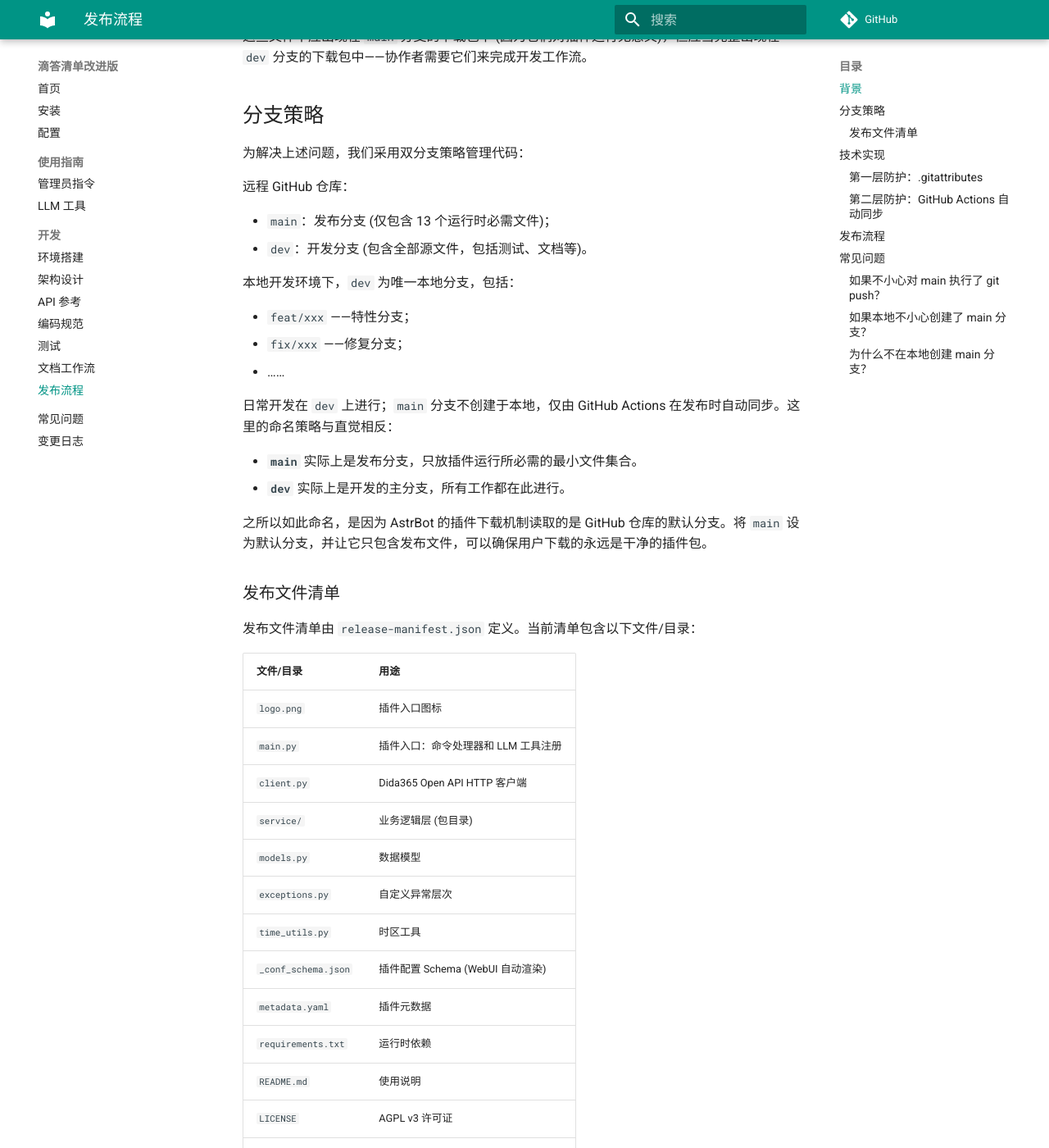
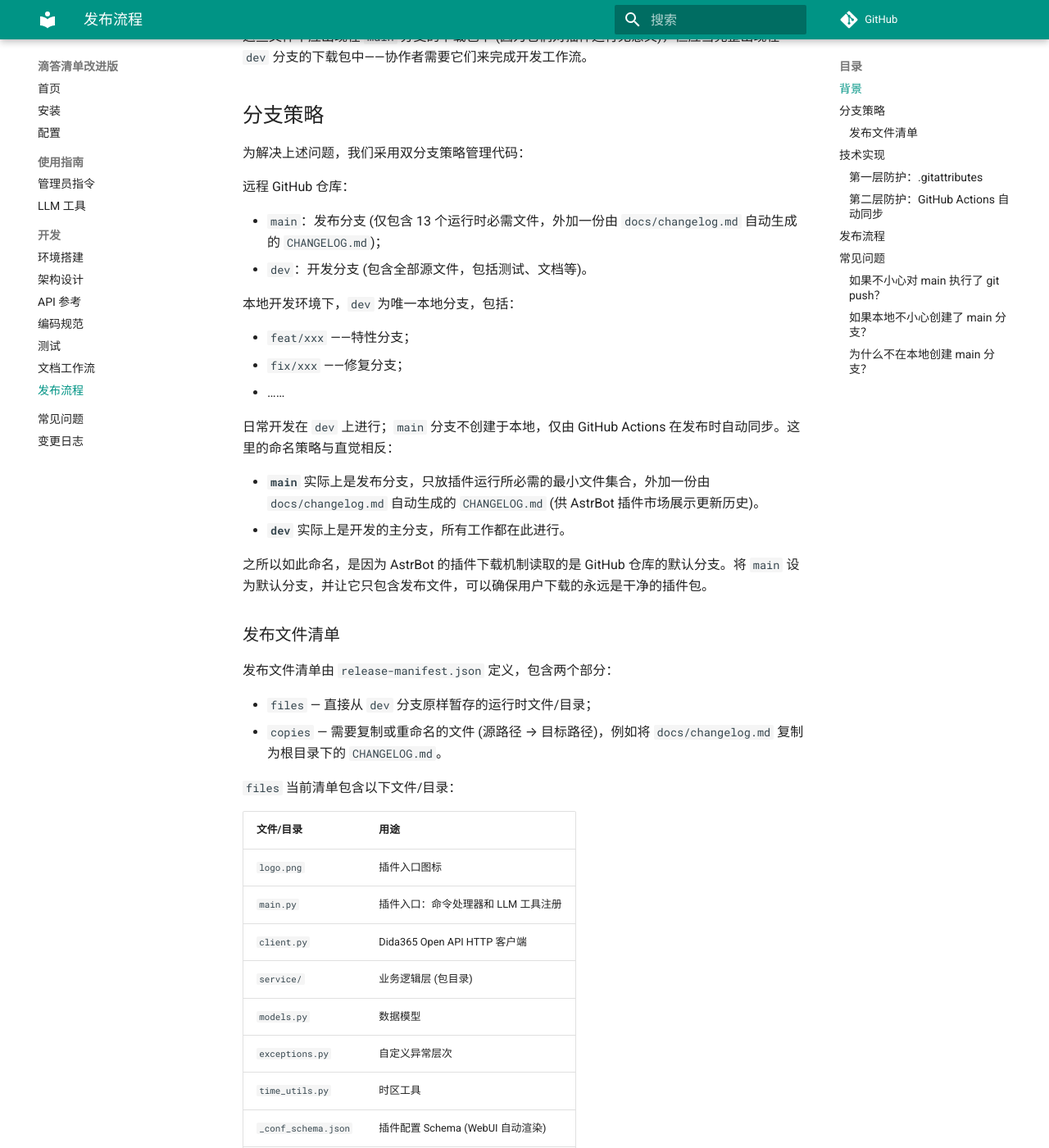
Before and after one commit to GitHubonline1396529/astrbot_plugin_dida_improved, an MkDocs documentation site: the page built from docs/development/release-workflow.md, in a window 1280 px wide and 1400 px high, scrolled down 543 px. Shown: the whole window at 82% size. Built offline with MkDocs 1.6.1 and Material for MkDocs 9.7.7, drawn with Linux system fonts in a browser that asks for light colours; comment, search, counter and statistics services are not loaded; some of the changed text lies outside the part shown.

Commit message:
docs(release): document changelog sync to main

```diff
--- a/docs/development/release-workflow.md
+++ b/docs/development/release-workflow.md
@@ -21,7 +21,7 @@
 
 远程 GitHub 仓库：
 
-- `main`：发布分支 (仅包含 13 个运行时必需文件)；
+- `main`：发布分支 (仅包含 13 个运行时必需文件，外加一份由 `docs/changelog.md` 自动生成的 `CHANGELOG.md`)；
 - `dev`：开发分支 (包含全部源文件，包括测试、文档等)。
 
 本地开发环境下，`dev` 为唯一本地分支，包括：
@@ -32,14 +32,19 @@
 
 日常开发在 `dev` 上进行；`main` 分支不创建于本地，仅由 GitHub Actions 在发布时自动同步。这里的命名策略与直觉相反：
 
-- **`main`** 实际上是发布分支，只放插件运行所必需的最小文件集合。
+- **`main`** 实际上是发布分支，只放插件运行所必需的最小文件集合，外加一份由 `docs/changelog.md` 自动生成的 `CHANGELOG.md` (供 AstrBot 插件市场展示更新历史)。
 - **`dev`** 实际上是开发的主分支，所有工作都在此进行。
 
 之所以如此命名，是因为 AstrBot 的插件下载机制读取的是 GitHub 仓库的默认分支。将 `main` 设为默认分支，并让它只包含发布文件，可以确保用户下载的永远是干净的插件包。
 
 ### 发布文件清单
 
-发布文件清单由 `release-manifest.json` 定义。当前清单包含以下文件/目录：
+发布文件清单由 `release-manifest.json` 定义，包含两个部分：
+
+- `files` — 直接从 `dev` 分支原样暂存的运行时文件/目录；
+- `copies` — 需要复制或重命名的文件 (源路径 → 目标路径)，例如将 `docs/changelog.md` 复制为根目录下的 `CHANGELOG.md`。
+
+`files` 当前清单包含以下文件/目录：
 
 | 文件/目录 | 用途 |
 |-----------|------|
@@ -57,7 +62,14 @@
 | `LICENSE` | AGPL v3 许可证 |
 | `.gitignore` | Git 忽略规则 (保持模板原样)  |
 
-> 如果需要新增/移除发布文件，修改 `release-manifest.json` 即可，无需编辑 CI 工作流。
+`copies` 当前清单包含以下映射：
+
+| 源路径 | 目标路径 | 用途 |
+|--------|----------|------|
+| `docs/changelog.md` | `CHANGELOG.md` | 变更日志，供 AstrBot 插件市场展示更新历史 |
+
+!!! note "变更发布文件清单"
+    如果需要新增/移除发布文件，修改 `release-manifest.json` 即可，无需编辑 CI 工作流。
 
 ## 技术实现
 
@@ -85,10 +97,11 @@
 
 1. 检出标签所指向的 `dev` 分支提交；
 2. `git checkout --orphan release-temp` — 创建一个没有历史的新分支；
-3. 读取 `release-manifest.json` 获取文件列表，`git add` 仅暂存运行时必需的文件；
-4. `git commit -m "release: v*"` — 提交只包含发布文件的快照；
-5. `git branch -f main release-temp` — 用这个快照替换 `main` 分支；
-6. `git push origin main --force` — 强制推送到远程。
+3. 读取 `release-manifest.json` 的 `files` 列表，`git add` 仅暂存运行时必需的文件；
+4. 读取 `release-manifest.json` 的 `copies` 列表，将源文件复制到目标路径 (如 `docs/changelog.md` → `CHANGELOG.md`) 并暂存；
+5. `git commit -m "release: v*"` — 提交只包含发布文件的快照；
+6. `git branch -f main release-temp` — 用这个快照替换 `main` 分支；
+7. `git push origin main --force` — 强制推送到远程。
 
 由于使用了 `--orphan`，`main` 分支的每次发布都是一个独立的根提交，没有与 `dev` 共享的历史。这保证了 `main` 的纯净。
 
@@ -131,7 +144,7 @@
 
 如果希望远程 `dev` 分支也保持最新，可以一并推送。
 
-推送标签后，可以在 GitHub 仓库的 Actions 页面查看 `sync release to main` 工作流的执行状态。执行成功后，`main` 分支将自动更新为只包含 13 个发布文件的新快照。
+推送标签后，可以在 GitHub 仓库的 Actions 页面查看 `sync release to main` 工作流的执行状态。执行成功后，`main` 分支将自动更新为只包含 13 个发布文件 (外加生成的 `CHANGELOG.md`) 的新快照。
 
 ## 常见问题
 
```
Also changed, not shown: README.md (+2 -1 lines), docs/development/architecture.md (+6 -5 lines), docs/development/docs-workflow.md (+6 -0 lines).
